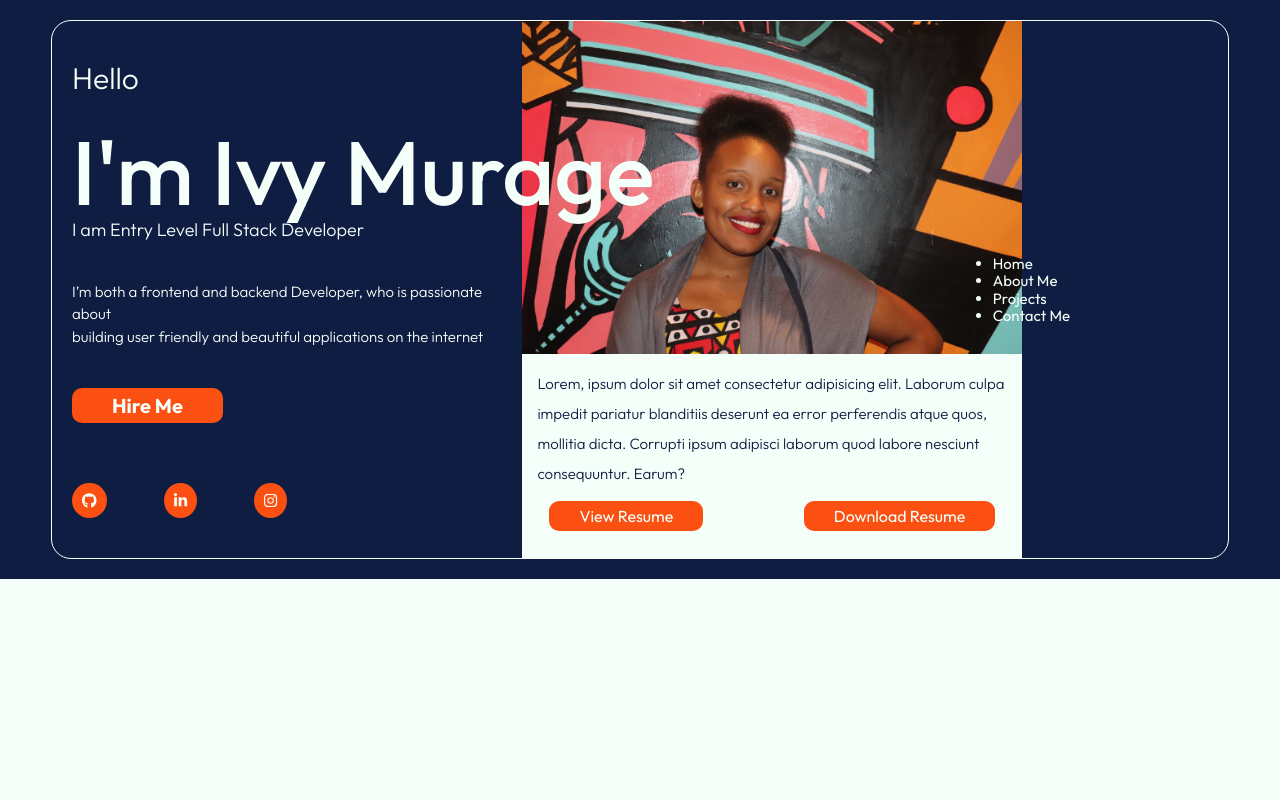
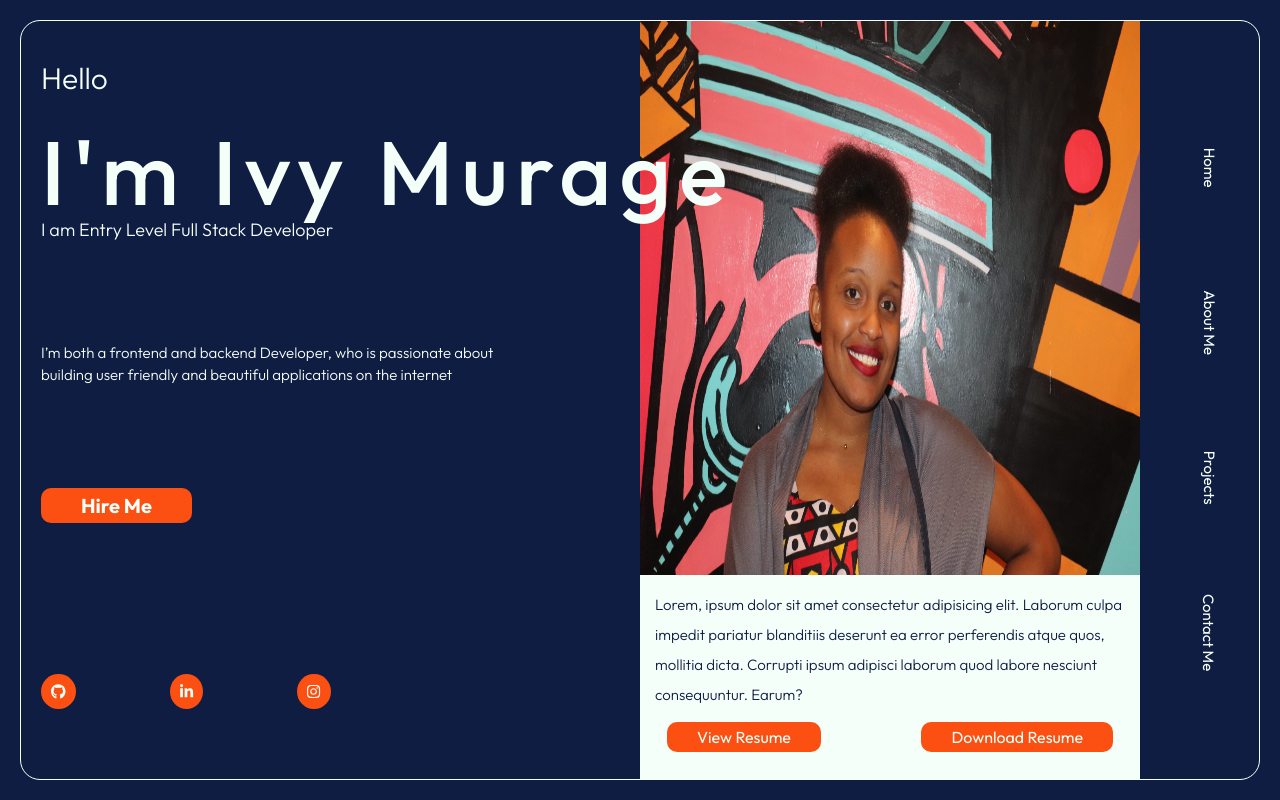
Before and after one commit to Murage-Ivy/my-portfolio, a React (Create React App) app: page / in a window 1280 px wide. Built offline with nearby package versions, Linux system fonts and the light colour scheme.

Commit message:
Implement the nav bar section

```diff
--- a/src/components/header/Header.css
+++ b/src/components/header/Header.css
@@ -1,15 +1,17 @@
-.header {
+#home {
   background-color: var(--primary-color);
   padding: 20px;
+  height: 100vh;
 }
 header {
   display: grid;
-  grid-template-columns: 40% 40% 20%;
+  grid-template-columns: 50% 40% 10%;
   background-color: var(--primary-color);
   color: var(--secondary-color);
   border: 1px solid var(--secondary-color);
   border-radius: 20px;
   align-items: center;
-  width: 95%;
+  width: 100%;
+  height: 100%;
   margin: 0 auto;
 }
--- a/src/components/header/Header.jsx
+++ b/src/components/header/Header.jsx
@@ -5,7 +5,7 @@ import Nav from "../nav/Nav";
 import "./Header.css";
 function Header() {
   return (
-    <div className="header">
+    <div id="home">
       <header>
         <InfoSection />
         <ImageSection />
--- a/src/components/image_section/ImageSection.css
+++ b/src/components/image_section/ImageSection.css
@@ -1,22 +1,26 @@
 .image-section {
   width: 500px;
+  height: 100%;
+  display: flex;
+  flex-direction: column;
+  justify-content: space-between;
 }
 
 .image-section > img {
   display: block;
   max-width: 100%;
+  height: inherit;
 }
 
 .brief-intro {
   padding: 15px;
   background-color: var(--secondary-color);
-
 }
 
 .brief-intro > p {
   font-weight: 300;
   line-height: 2;
-  color:var(--primary-color)
+  color: var(--primary-color);
 }
 
 .action-btns {
--- a/src/components/info_section/InfoSection.css
+++ b/src/components/info_section/InfoSection.css
@@ -17,6 +17,7 @@
   font-size: 6em;
   position: absolute;
   font-weight: 500;
+  letter-spacing: 8px;
   z-index: 1;
   top: 15%;
 }
--- a/src/components/nav/Nav.css
+++ b/src/components/nav/Nav.css
@@ -0,0 +1,27 @@
+.nav > ul > li {
+  list-style: none;
+  transform: rotate(90deg);
+}
+.nav {
+  height: 100%;
+  display: flex;
+  align-items: flex-end;
+  flex-direction: column;
+}
+.nav > ul {
+  height: 100%;
+  width: 100px;
+  display: flex;
+  align-items: center;
+  flex-direction: column;
+  justify-content: space-evenly;
+}
+
+.nav > ul > li > a {
+  text-decoration: none;
+  color: var(--secondary-color);
+}
+
+.nav ul > li > a:hover{
+    color: var(--tertiary-color);
+}
--- a/src/components/nav/Nav.jsx
+++ b/src/components/nav/Nav.jsx
@@ -5,10 +5,18 @@ function Nav() {
   return (
     <div className="nav">
       <ul>
-        <li>Home</li>
-        <li>About Me</li>
-        <li>Projects</li>
-        <li>Contact Me</li>
+        <li>
+          <a href="#home">Home</a>
+        </li>
+        <li>
+          <a href="#about">About Me</a>
+        </li>
+        <li>
+          <a href="#projects">Projects</a>
+        </li>
+        <li>
+          <a href="#contacts">Contact Me</a>
+        </li>
       </ul>
     </div>
   );
```
